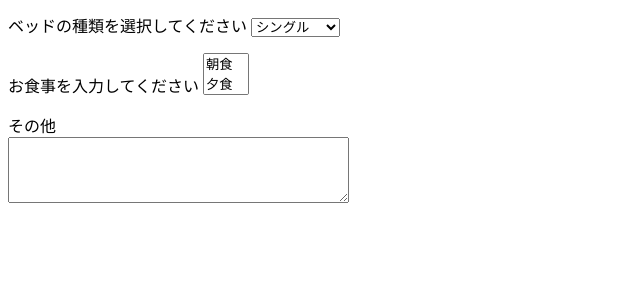
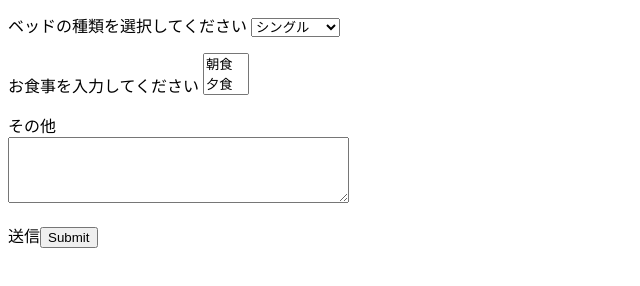
Before and after one commit to temperature89/temperature89.github.io, a plain HTML site: page index.html in a window 1280 px wide. Shown: the part 116-402 px from the top of the page, without its empty margins (0-640 px from the left). Drawn offline with Linux system fonts and the light colour scheme.

Commit message:
Update index.html

```diff
--- a/index.html
+++ b/index.html
@@ -30,7 +30,7 @@
         <label for="demand">その他</label><br>
         <textarea id="demand" name="demand" cols="40" rows="4" maxlength="20"></textarea>
        </p>
-
+       <p><label>送信</label><input type="submit"></p>
     </form>
 </body>
 </html>
```
